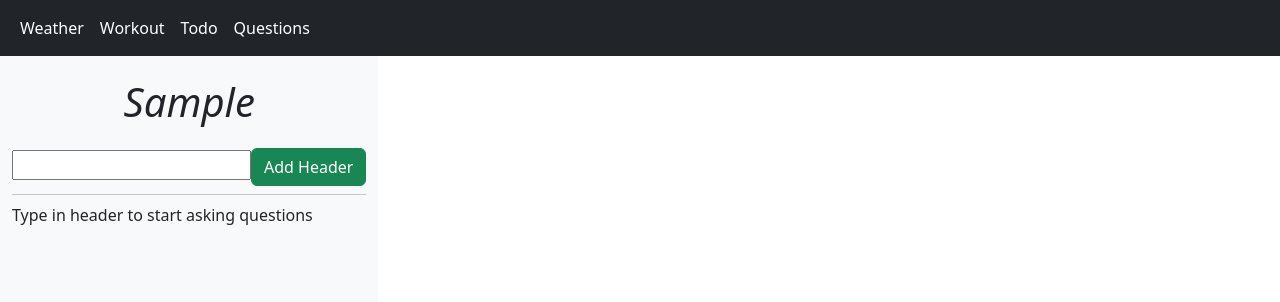
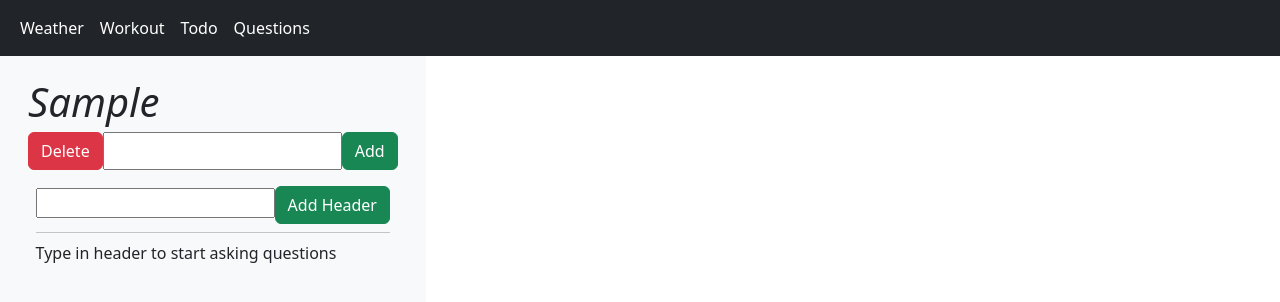
Before and after one commit to 19jzwiener/Tasks, a React (Create React App) app: page /Questions in a window 1280 px wide. Both pictures are taken after typing "Sample" into the empty fields and a click on the button "Add Header". Shown: the top 302 px of the page. Built offline with nearby package versions, Linux system fonts and the light colour scheme.

Commit message:
Added add question and delete questionType buttons

```diff
--- a/src/components/leftSidebarComp/QuestionType.js
+++ b/src/components/leftSidebarComp/QuestionType.js
@@ -3,9 +3,6 @@ import React, { useEffect, useState } from "react";
 import { Link } from "react-router-dom";
 
 import "./QuestionType.css";
-
-import "bootstrap/dist/css/bootstrap.min.css";
-import "bootstrap/dist/js/bootstrap.bundle.min.js";
 
 function QuestionType() {
   // List of all types of questions
@@ -44,6 +41,13 @@ function QuestionType() {
     setType([...type.slice(0, i), ...type.slice(i + 1)]);
   }
 
+  // delete QuestionType
+  function deleteWorkoutRow(i) {
+    console.log(JSON.parse(window.localStorage.getItem("TYPE_INFO"))[i]);
+
+    setType([...type.slice(0, i), ...type.slice(i + 1)]);
+  }
+
   return (
     <div class="container-fluid">
       <div class="row">
@@ -51,13 +55,66 @@ function QuestionType() {
           <div class="d-flex flex-sm-column flex-row flex-nowrap bg-light align-items-center sticky-top">
             {type.map((questionType, index) => {
               return (
-                <div className="d-block p-3 link-dark text-decoration-none ">
+                <div className="d-block p-3 link-dark text-decoration-none  ">
                   <i
                     class="bi-bootstrap fs-1 button"
                     onClick={() => setAddIndex(index)}
                   >
                     {questionType.typeHeader}
                   </i>
+                  <div className="d-flex justify-content-evenly ">
+                    {/* delete whole questionType index */}
+                    <button
+                      className="btn btn-danger"
+                      onClick={() => deleteWorkoutRow(index)}
+                    >
+                      Delete
+                    </button>
+
+                  {index == addIndex ? (
+                    <div className="d-flex justify-content-evenly">
+                    {/* Add questions to specific questionType */}
+                    <input
+                      className="input-group"
+                      type="text"
+                      name="TypeQuestion"
+                      value={typeQuestions}
+                      onChange={(e) => setTypeQuestions(e.target.value)}
+                    />
+                    <button
+                      className="btn btn-success "
+                      onClick={() => {
+                        // Make sure question isn't empty
+                        if (typeQuestions.length) {
+                          let sectionToAddQuestionTo = type.slice(index)[0];
+                          // push type info to typeQuestions
+                          sectionToAddQuestionTo.questions.push(typeQuestions);
+
+                          sectionToAddQuestionTo.answers.push("");
+
+                          // Place new question at end of array
+                          setType([
+                            ...type.slice(0, index),
+                            sectionToAddQuestionTo,
+                            ...type.slice(index + 1),
+                          ]);
+                          // reset description to blank
+                          setTypeQuestions("");
+                        }
+                      }}
+                    >
+                      Add
+                    </button>
+                  </div>
+                  ) : (
+                    <button
+                  className="btn btn-info d-flex justify-content-evenly"
+                  onClick={() => setAddIndex(index)}
+                >
+                  Add Question
+                </button>
+                  )}
+                  </div>
                 </div>
               );
             })}
@@ -94,6 +151,7 @@ function QuestionType() {
               >
                 Add Header
               </button>
+
               {/* LineBreak */}
               <hr class="my-2" />
               <p>Type in header to start asking questions</p>
```
